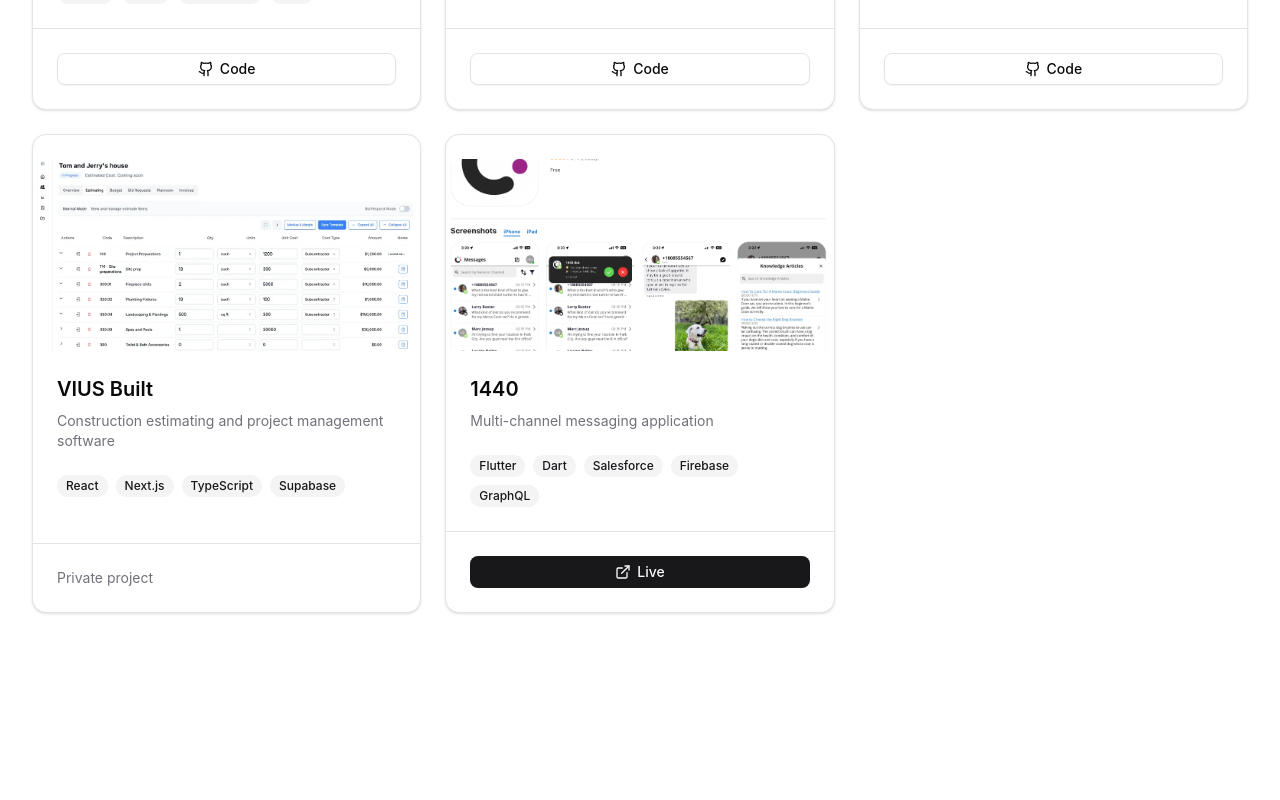
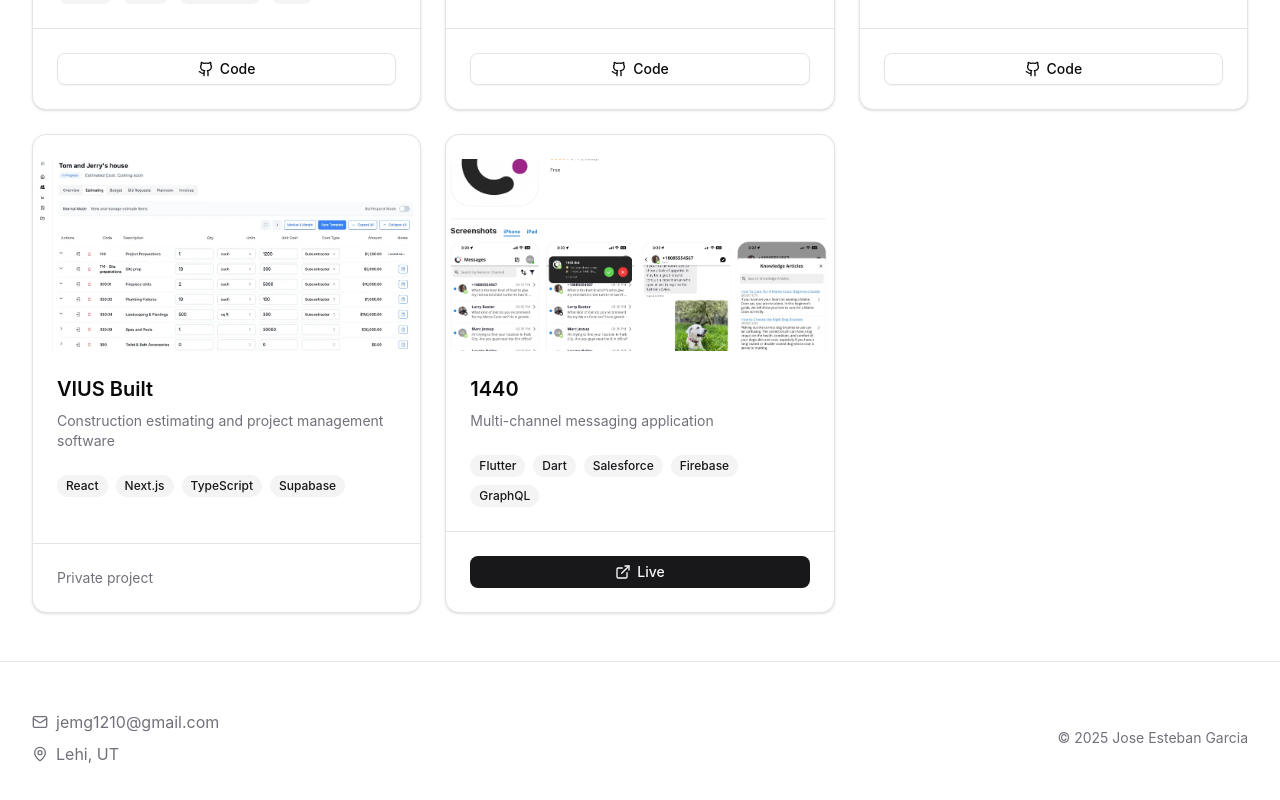
Before and after one commit to josematute/portfolio, a React (Vite) app: page / in a window 1280 px wide. Shown: the part 1721-2521 px from the top of the page. Before the commit the page ends 2382 px from the top, so only its background shows below. Built offline with nearby package versions, Linux system fonts and the light colour scheme.

Commit message:
add footer

```diff
--- /dev/null
+++ b/src/components/footer.tsx
@@ -0,0 +1,38 @@
+import { Mail, MapPin } from "lucide-react"
+import { ME } from "@/constants"
+
+export function Footer() {
+	const currentYear = new Date().getFullYear()
+
+	return (
+		<footer className="py-12 px-4 md:px-8 border-t">
+			<div className="max-w-7xl mx-auto">
+				{/* Content Grid */}
+				<div className="flex flex-col md:flex-row md:items-center md:justify-between gap-6">
+					{/* Contact Info */}
+					<div className="space-y-2">
+						<a href={`mailto:${ME.email}`} className="flex items-center gap-2 text-muted-foreground hover:text-foreground transition-colors">
+							<Mail className="size-4" />
+							<span>{ME.email}</span>
+						</a>
+						<a
+							href="https://www.google.com/search?q=lehi+utah"
+							target="_blank"
+							rel="noopener noreferrer"
+							className="flex items-center gap-2 text-muted-foreground hover:text-foreground transition-colors">
+							<MapPin className="size-4" />
+							<span>{ME.location}</span>
+						</a>
+					</div>
+
+					{/* Right Side */}
+					<div className="flex flex-col md:items-end gap-2 text-sm text-muted-foreground">
+						<p>
+							© {currentYear} {ME.name}
+						</p>
+					</div>
+				</div>
+			</div>
+		</footer>
+	)
+}
--- a/src/components/portfolio.tsx
+++ b/src/components/portfolio.tsx
@@ -1,6 +1,7 @@
 import { Hero } from "@/components/hero"
 import { Projects } from "@/components/projects"
 import { Now } from "@/components/now"
+import { Footer } from "@/components/footer"
 
 export function Portfolio() {
 	return (
@@ -8,7 +9,7 @@
 			<Hero />
 			<Now />
 			<Projects />
-			{/* TODO: Add Footer */}
+			<Footer />
 		</div>
 	)
 }
--- a/src/constants.ts
+++ b/src/constants.ts
@@ -1,4 +1,4 @@
-import { NowItemCategory, type PersonalInfo, type HeroData, type Project, type NowItem, type FooterData } from '@/types'
+import { NowItemCategory, type PersonalInfo, type HeroData, type NowItem, } from '@/types'
 
 // Your personal info - reused across components
 export const ME: PersonalInfo = {
@@ -28,7 +28,3 @@
     details: ["AI workflow automation"],
   },
 ]
-
-export const FOOTER: FooterData = {
-  lastUpdated: new Date().toISOString().split("T")[0], // YYYY-MM-DD format
-}
--- a/src/styles.css
+++ b/src/styles.css
@@ -1,21 +1,19 @@
-@import 'tailwindcss';
+@import "tailwindcss";
 
-@import 'tw-animate-css';
+@import "tw-animate-css";
 
 @custom-variant dark (&:is(.dark *));
 
 body {
 	@apply m-0;
 	font-family:
-    -apple-system, BlinkMacSystemFont, 'Segoe UI', 'Roboto', 'Oxygen', 'Ubuntu',
-    'Cantarell', 'Fira Sans', 'Droid Sans', 'Helvetica Neue', sans-serif;
+		-apple-system, BlinkMacSystemFont, "Segoe UI", "Roboto", "Oxygen", "Ubuntu", "Cantarell", "Fira Sans", "Droid Sans", "Helvetica Neue", sans-serif;
 	-webkit-font-smoothing: antialiased;
 	-moz-osx-font-smoothing: grayscale;
 }
 
 code {
-  font-family:
-    source-code-pro, Menlo, Monaco, Consolas, 'Courier New', monospace;
+	font-family: source-code-pro, Menlo, Monaco, Consolas, "Courier New", monospace;
 }
 
 :root {
@@ -135,4 +133,8 @@
 	body {
 		@apply bg-background text-foreground;
 	}
+	button:not(:disabled),
+	[role="button"]:not(:disabled) {
+		cursor: pointer;
 	}
+}
--- a/src/types/index.ts
+++ b/src/types/index.ts
@@ -36,10 +36,6 @@
   proofLine: string
 }
 
-export interface FooterData {
-  lastUpdated: string // ISO date string or human-readable
-}
-
 // Theme management (for future dark mode toggle)
 export enum Theme {
   Light = "light",
```
Lines whose indentation alone changed are shown as unchanged.
